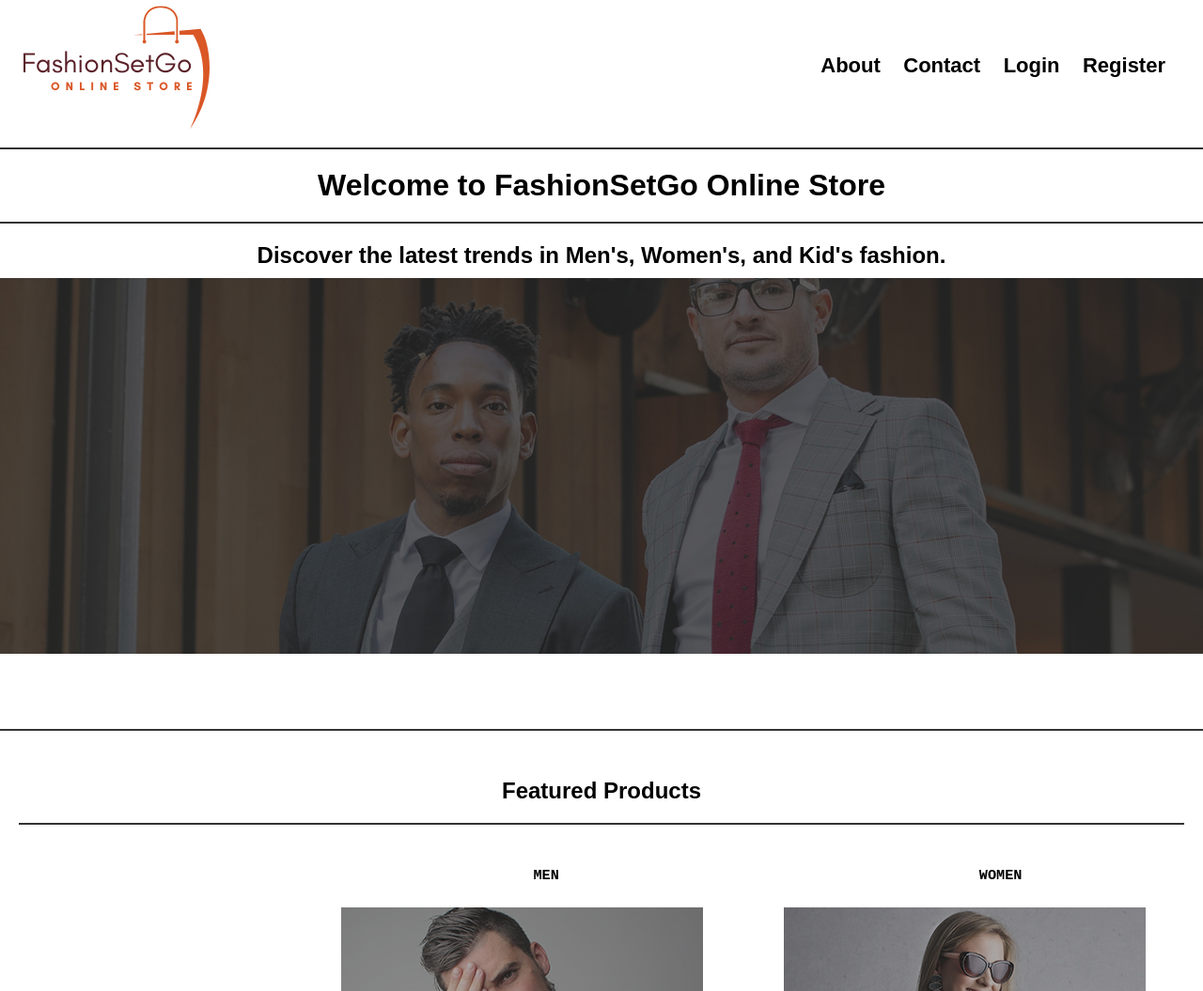
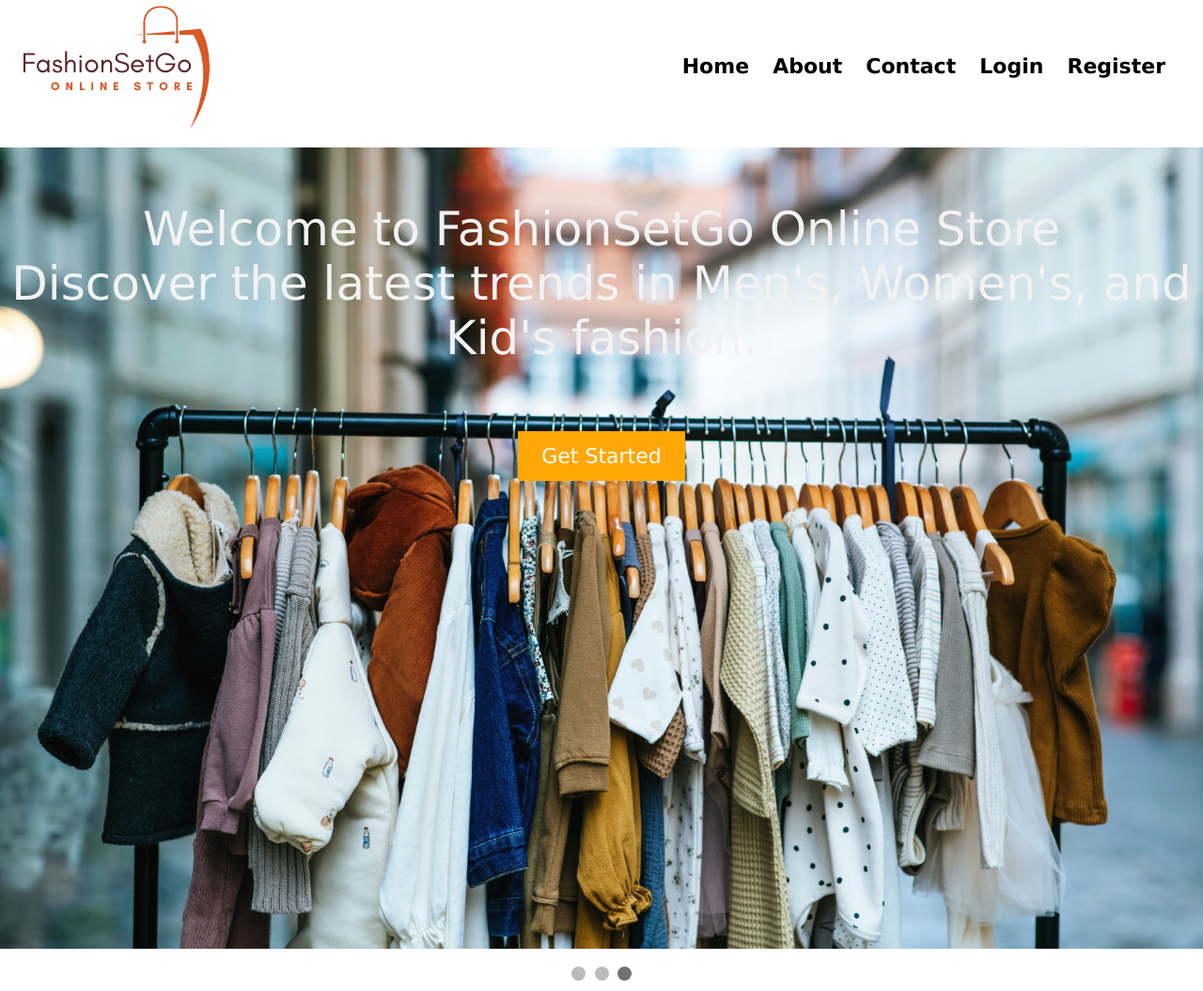
Before and after one commit to x-ngece/Fashion-Set-Go, a plain HTML site: page index.html in a window 1280 px wide. Shown: the part 17-1072 px from the top of the page at 94% size. Drawn offline with Linux system fonts and the light colour scheme.

Commit message:
added Carousel to the index page.

```diff
--- a/css/FashionSetStyle.css
+++ b/css/FashionSetStyle.css
@@ -112,6 +112,85 @@ footer {
     }
 }
 
+/*Corousel*/
+
+* {box-sizing: border-box;}
+body {font-family: Verdana, sans-serif;}
+.mySlides {display: none;}
+img {vertical-align: middle;}
+
+/* Slideshow container */
+.slideshow-container {
+  max-width: 100%;
+  position: relative;
+  margin: auto;
+}
+
+/* Caption text */
+.text {
+  color: #f2f2f2;
+  font-size: 50px;
+  padding: 8px 12px;
+  position: absolute;
+  top: 50px;
+  width: 100%;
+  text-align: center;
+}
+
+/* Number text (1/3 etc) */
+.numbertext {
+  color: #f2f2f2;
+  font-size: 12px;
+  padding: 8px 12px;
+  position: absolute;
+  top: 0;
+}
+
+/* The dots/bullets/indicators */
+.dot {
+  height: 15px;
+  width: 15px;
+  margin: 0 2px;
+  background-color: #bbb;
+  border-radius: 50%;
+  display: inline-block;
+  transition: background-color 0.6s ease;
+}
+
+.active {
+  background-color: #717171;
+}
+
+/* Fading animation */
+.fade {
+  animation-name: fade;
+  animation-duration: 1.5s;
+}
+
+@keyframes fade {
+  from {opacity: .4}
+  to {opacity: 1}
+}
+
+/* On smaller screens, decrease text size */
+@media only screen and (max-width: 1200px) {
+  .text {font-size: 11px}
+}
+
+/*Get Started button*/
+#getStarted {
+  background-color: orange;
+  color: white;
+  padding: 14px 25px;
+  text-align: center;
+  text-decoration: none;
+  display: inline-block;
+}
+
+#getStarted:hover, #getStarted:active {
+  background-color: orange;
+}
+
 /*cards*/
 
 .card {
--- a/index.html
+++ b/index.html
@@ -6,6 +6,7 @@
     <link rel="stylesheet" href="CSS/FashionSetStyle.css">
     <title>Welcome to Fashion Set Online Store</title>
     <link rel="icon" type="image/x-icon" href="1.png">
+
 </head>
 <body>
     <header>
@@ -13,24 +14,44 @@
             <a href="index.html"><img src="1.png" alt="Company Logo" class="logo" align="left"></a>
             <label for="menu-toggle" class="menu-icon">&#9776;</label>
             <ul class="nav-links">
+                <li><a href="index.html">Home</a></li>
                 <li><a href="UsAbout.html">About</a></li>
                 <li><a href="Contact us.html">Contact</a></li>
                 <li><a href="Login.html">Login</a></li>
                 <li><a href="Register.html">Register</a></li>
             </ul>
         </nav>
-        <hr>
-        <center>
-            <h1>Welcome to FashionSetGo Online Store</h1>
-        </center>
-        <hr>
-        <center>
-            <h2>Discover the latest trends in Men's, Women's, and Kid's fashion.</h2>
-        </center>
 
-        <img src="images/products-page-heading.jpg" alt="">
-        <!-- <a href="#featured-products">Shop Now</a> -->
     </header>
+
+
+        <div class="slideshow-container">
+
+            <div class="mySlides fade">
+              <img src="images/corousel 4.jpg" style="width:100%;">
+              <div class="text"><span>Welcome to FashionSetGo Online Store</span><br><span>Discover the latest trends in Men's, Women's, and Kid's fashion.</span>
+                <br><br><spa><a href="#featured-products" target="_blank" id="getStarted">Get Started</a></spa> </div>
+            </div>
+
+            <div class="mySlides fade">
+              <img src="images/Corousel 1.webp" style="width:100%">
+              <div class="text"><span>Welcome to FashionSetGo Online Store</span><br><span>Discover the latest trends in Men's, Women's, and Kid's fashion.</span>
+                <br><br><spa><a href="#featured-products" target="_blank" id="getStarted">Get Started</a></spa> </div>            </div>
+
+            <div class="mySlides fade">
+              <img src="images/Corousel 3.jpg" style="width:100%">
+              <div class="text"><span>Welcome to FashionSetGo Online Store</span><br><span>Discover the latest trends in Men's, Women's, and Kid's fashion.</span>
+                <br><br><spa><a href="#featured-products" target="_blank" id="getStarted">Get Started</a></spa> </div>            </div>
+
+            </div>
+            <br>
+
+            <div style="text-align:center">
+              <span class="dot"></span>
+              <span class="dot"></span>
+              <span class="dot"></span>
+            </div>
+
 
     <br>
     <br>
@@ -105,14 +126,8 @@
 </div>
 
     </article>
-    <footer>
-        <br>
-        <br>
-        <center>
-            <p>&copy; <strong>2024 FashionSetGo Online Store. All rights reserved.</strong></p>
-        </center>
 
-        <!-- Add links to important pages in the footer -->
-    </footer>
+    <script src="js/script.js"></script>
 </body>
+
 </html>
--- /dev/null
+++ b/js/script.js
@@ -0,0 +1,19 @@
+let slideIndex = 0;
+showSlides();
+
+function showSlides() {
+  let i;
+  let slides = document.getElementsByClassName("mySlides");
+  let dots = document.getElementsByClassName("dot");
+  for (i = 0; i < slides.length; i++) {
+    slides[i].style.display = "none";
+  }
+  slideIndex++;
+  if (slideIndex > slides.length) {slideIndex = 1}
+  for (i = 0; i < dots.length; i++) {
+    dots[i].className = dots[i].className.replace(" active", "");
+  }
+  slides[slideIndex-1].style.display = "block";
+  dots[slideIndex-1].className += " active";
+  setTimeout(showSlides, 2000); // Change image every 2 seconds
+}
```
Also changed, not shown: About Us.html (+20 -14 lines), Contact us.html (+7 -5 lines), Login.html (+6 -3 lines), MEN.html (+9 -5 lines), Register.html (+6 -3 lines), UsAbout.html (+9 -4 lines), Women.html (+7 -4 lines), cart.html (+15 -15 lines), images/Corousel 1.webp (added), images/Corousel 2.jpg (added), images/Corousel 3.jpg (added), images/corousel 5.jpg (added), 1 other file.
